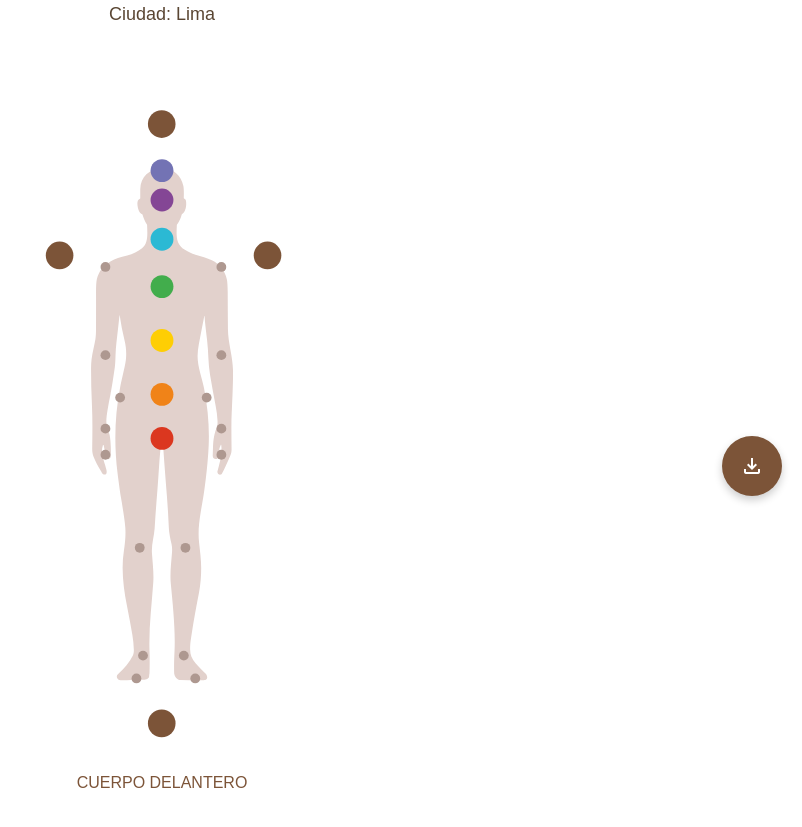
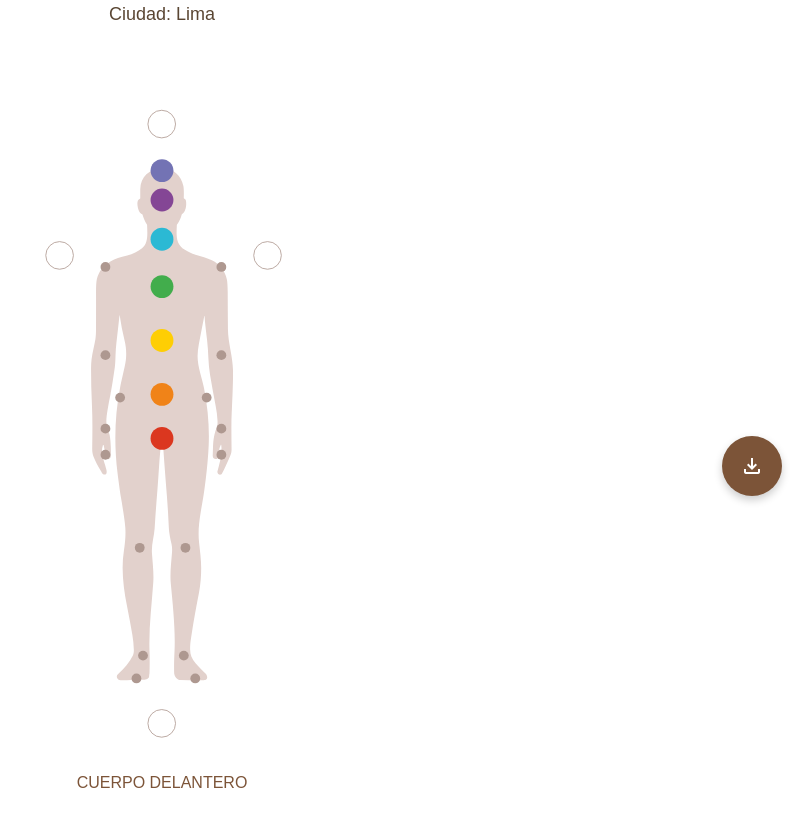
Before and after one commit to juliotoribio/App_Chakra_Analysis, a Flask app: page / in a window 1280 px wide. Shown: the part 284-1111 px from the top of the page, without its empty margins (478-1280 px from the left). Run offline with Flask 2, Linux system fonts and the light colour scheme; some libraries are stand-ins or nearby versions; some web fonts are replaced.

Commit message:
Corrección de color Polos

```diff
--- a/static/polos.css
+++ b/static/polos.css
@@ -79,8 +79,8 @@
 
 /* Estilo específico para los colores de los elementos de los polos */
 .cls-9 {
-    fill: #7c5438;
-    stroke: #7c5438;
+    fill: #fff;
+    stroke: #AE9890;
     stroke-miterlimit: 10;
-    stroke-width: 0px;
+    stroke-width: 0.5px;
 }
--- a/static/polos.js
+++ b/static/polos.js
@@ -12,7 +12,7 @@ polosDelanteros.forEach((polo, index) => {
     const poloId = `polo-${index}`;  // Asigna un ID único a cada polo
 
     // Guardar el color original del polo si aún no está guardado
-    originalPoloColors[poloId] = window.getComputedStyle(polo).getPropertyValue('fill');
+    // originalPoloColors[poloId] = window.getComputedStyle(polo).getPropertyValue('fill');
 
     polo.addEventListener('click', (event) => {
         selectedPolo = event.target;
@@ -103,11 +103,11 @@ function setPoloState(poloId, state) {
     addPoloStateText(selectedPolo, state);
 
     // Cambiar el color del polo a #AE9890 si el estado es "X", o restaurar el color original
-    if (state.toLowerCase() === 'x') {
-        selectedPolo.style.fill = "#AE9890";  // Cambiar color a #AE9890 si está bloqueado
-    } else {
-        selectedPolo.style.fill = originalPoloColors[poloId];  // Restaurar color original
-    }
+    //f (state.toLowerCase() === 'x') {
+    //    selectedPolo.style.fill = "#AE9890";  // Cambiar color a #AE9890 si está bloqueado
+    //} else {
+    //    selectedPolo.style.fill = originalPoloColors[poloId];  // Restaurar color original
+    //}
 }
 
 // Función para añadir el texto de estado al polo
@@ -117,7 +117,7 @@ function addPoloStateText(polo, state) {
         stateText = document.createElementNS("http://www.w3.org/2000/svg", "text");
         stateText.setAttribute("class", `state-text-${polo.id}`);
         stateText.setAttribute("text-anchor", "middle");
-        stateText.setAttribute("fill", "#ffffff");
+        stateText.setAttribute("fill", "#AE9890");
         stateText.style.fontSize = "11px";
         polo.parentNode.insertBefore(stateText, polo.nextSibling);
     }
--- a/static/styles.css
+++ b/static/styles.css
@@ -99,10 +99,10 @@ svg {
 .cls-7 { fill: #7373B4; }
 .cls-8 { fill: #F08318; }
 .cls-9 {
-    fill: #7c5438;
+    fill: #fff;
     stroke: #7c5438;
     stroke-miterlimit: 10;
-    stroke-width: 0px;
+    stroke-width: 0.5px;
 }
 .cls-10 { fill: #2BB9D4; }
 .cls-11 { fill: #ae9890; }
@@ -258,11 +258,6 @@ svg {
     fill: #AE9890; /* Cambia el color de fondo del chakra */
 }
 
-
-g#Polos_x5F_Delantero{
-    fill: red!important;
-}
-
 .cuerpo_delantero {
 margin-top: -20px;
 z-index: 1000;
```
